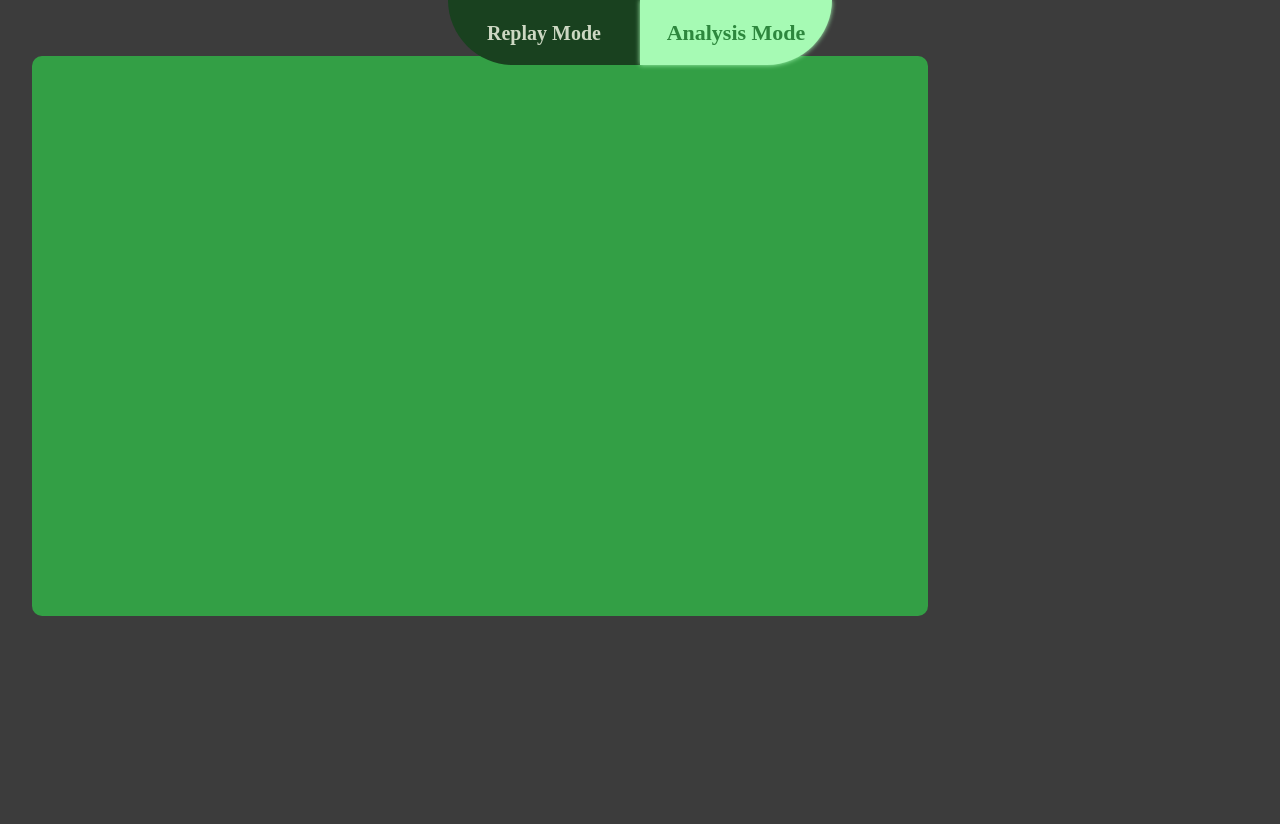
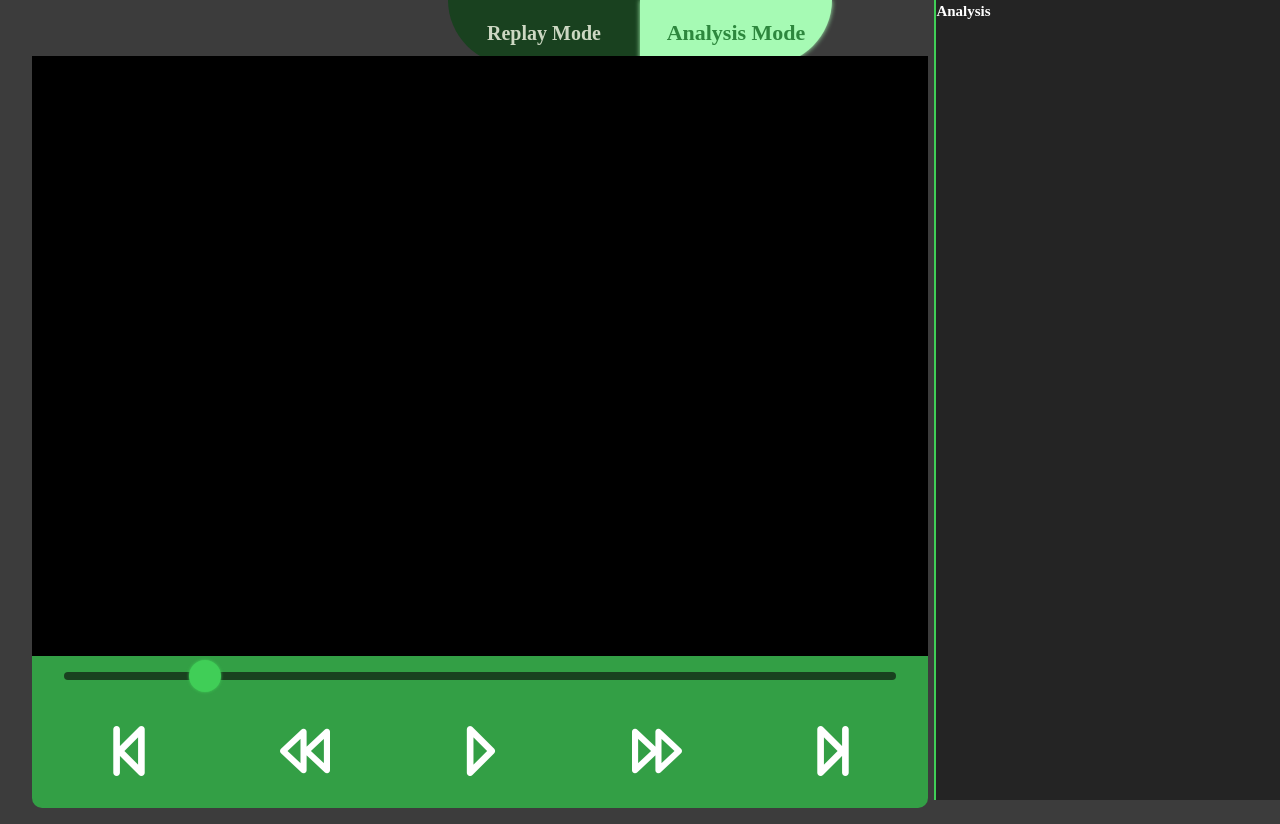
Before and after one commit to tas014/review-platform, a Vue app: page / in a window 1280 px wide. Both pictures are taken after a click on the element "Analysis Mode". Before the commit the page ends 800 px from the top, so only its background shows below. Built offline with nearby package versions, Linux system fonts and the light colour scheme.

Commit message:
Refactored classes into custom hooks + basic modes

```diff
--- a/src/App.vue
+++ b/src/App.vue
@@ -1,10 +1,14 @@
 <script setup lang="ts">
 import Modes from "./components/Modes.vue";
-import { ref, provide, Ref } from "vue";
+import { ref, provide, Ref, useTemplateRef, reactive } from "vue";
 import VideoComponent from "./components/VideoComponent.vue";
+import AnalysisMenu from "./components/AnalysisMenu.vue";
+import { useVideo } from "./components/store/hooks/useVideo";
 /* import { invoke } from "@tauri-apps/api/core"; */
 
 const mode: Ref<"replay" | "analysis"> = ref("replay"); // for switching between analysis and replay modes
+const videoElement = useTemplateRef("video-playback");
+const playbackControls = useVideo(videoElement);
 const toggleMode = () => {
   if (mode.value === "analysis") {
     mode.value = "replay";
@@ -16,6 +20,10 @@ provide("mode", {
   mode,
   toggleMode,
 });
+provide("video", {
+  videoElement,
+  playbackControls,
+});
 
 /* async function greet() {
   // Learn more about Tauri commands at https://tauri.app/develop/calling-rust/
@@ -26,14 +34,34 @@ provide("mode", {
 <template>
   <main class="container">
     <Modes />
-    <div class="wrapper">
-      <VideoComponent />
+    <div
+      :class="`playback-wrapper ${mode === 'analysis' ? 'analysis' : 'replay'}`"
+    >
+      <VideoComponent>
+        <template v-slot:video>
+          <video class="video" ref="video-playback"></video>
+        </template>
+      </VideoComponent>
+      <AnalysisMenu v-if="mode === 'analysis'" />
     </div>
   </main>
 </template>
 
 <style scoped>
-.wrapper {
+.playback-wrapper {
   padding: 1rem 2.5vw;
+  grid-template-columns: 1fr;
+  display: grid;
+}
+.replay {
+  width: 100%;
+}
+.analysis {
+  width: 70vw;
+}
+.video {
+  background-color: black;
+  width: 100%;
+  height: 75vh;
 }
 </style>
--- /dev/null
+++ b/src/assets/interfaces/VideoState.ts
@@ -0,0 +1,18 @@
+import { type ShallowRef, type Reactive, type Ref } from "vue";
+
+type PlaybackSpeed = 1 | 2 | 3 | 4 | 5 | 10 | "loop";
+type VideoHook = {
+  src: Ref<HTMLVideoElement | null>;
+  currentFrame: Ref<number | null>;
+  isPlaying: Ref<boolean | null>;
+  playbackDirection: Ref<boolean | null>;
+  fastForward: (speed?: PlaybackSpeed) => void;
+  rewind: (speed?: PlaybackSpeed) => void;
+  play: () => void;
+  pause: () => void;
+};
+
+export default interface ModeState {
+  videoElement: Readonly<ShallowRef<HTMLVideoElement | null>>;
+  playbackControls: VideoHook;
+}
--- /dev/null
+++ b/src/components/AnalysisMenu.vue
@@ -0,0 +1,16 @@
+<template>
+  <section>
+    <h1>Analysis</h1>
+  </section>
+</template>
+<style scoped>
+section {
+  position: absolute;
+  top: 0%;
+  right: 0%;
+  width: 27vw;
+  height: 100vh;
+  background-color: rgba(0, 0, 0, 0.4);
+  border-left: solid 2px var(--light-green);
+}
+</style>
--- a/src/components/Modes.vue
+++ b/src/components/Modes.vue
@@ -2,10 +2,10 @@
 import { computed, inject } from "vue";
 import ModeState from "../assets/interfaces/ModeState";
 
-const { mode, toggleMode } = inject<ModeState>("mode") as ModeState;
+const { mode, toggleMode } = inject("mode") as ModeState;
 
-const swapSelected = (b: "replay" | "analysis") => {
-  if (mode.value !== b) {
+const swapSelected = (m: "replay" | "analysis") => {
+  if (mode.value !== m) {
     toggleMode();
   }
 };
--- /dev/null
+++ b/src/components/PlaybackControls.vue
@@ -0,0 +1,124 @@
+<script setup lang="ts">
+import { inject } from "vue";
+import VideoState from "../assets/interfaces/VideoState";
+
+const { playbackControls } = inject("video") as VideoState;
+const {
+  isPlaying,
+  src,
+  currentFrame,
+  playbackDirection,
+  play,
+  rewind,
+  fastForward,
+  pause,
+} = playbackControls;
+
+const handleFastForward = () => {
+  if (isPlaying.value === true) return fastForward("loop");
+  if (isPlaying.value !== null) {
+    fastForward();
+  } else if (src !== null) {
+    fastForward();
+  }
+};
+
+const handleRewind = () => {
+  if (isPlaying.value === false) return rewind("loop");
+  if (isPlaying.value !== null) {
+    rewind();
+  } else if (src !== null) {
+    rewind();
+  }
+};
+
+const handlePlayPause = () => {
+  if (src === null) return;
+  if (isPlaying.value === null) {
+    play();
+  } else {
+    pause();
+  }
+};
+</script>
+<template>
+  <div class="wrapper">
+    <div class="playback-progress">
+      <div class="progress-circle"></div>
+    </div>
+    <div class="playback-controls">
+      <div class="controls-container">
+        <i
+          :class="`pi pi-step-backward-alt`"
+          @click="
+            () => {
+              currentFrame = 0;
+            }
+          "
+        ></i>
+        <i
+          :class="`pi pi-backward ${
+            playbackDirection === false ? 'selected' : ''
+          }`"
+          @click="handleRewind"
+        ></i>
+        <i
+          :class="`pi ${isPlaying ? 'pi-pause' : 'pi-play'}`"
+          @click="handlePlayPause"
+        ></i>
+        <i
+          :class="`pi pi-forward ${
+            playbackDirection === true ? 'selected' : ''
+          }`"
+          @click="handleFastForward"
+        ></i>
+        <i :class="`pi pi-step-forward-alt`"></i>
+      </div>
+    </div>
+  </div>
+</template>
+<style scoped>
+.wrapper {
+  display: flex;
+  flex-direction: column;
+  gap: 3rem;
+  padding: 0rem 2rem 2rem 2rem;
+}
+.playback-progress {
+  height: 1vh;
+  background-color: var(--dark-green);
+  border-radius: 1rem;
+  position: relative;
+}
+.progress-circle {
+  position: absolute;
+  left: 15%;
+  top: 50%;
+  transform: translateY(-50%);
+  width: 2rem;
+  height: 2rem;
+  border-radius: 50%;
+  background-color: var(--light-green);
+  box-shadow: 0px 0px 3px var(--light-green);
+  cursor: pointer;
+  transition: background-color 0.3s;
+}
+.progress-circle:hover {
+  background-color: var(--title-color);
+}
+.playback-controls {
+  display: grid;
+  place-content: center;
+}
+.controls-container {
+  display: flex;
+  justify-content: center;
+  align-items: center;
+  gap: 8rem;
+}
+.controls-container i {
+  font-size: 3rem;
+  font-weight: bold;
+  cursor: pointer;
+}
+</style>
--- a/src/components/VideoComponent.vue
+++ b/src/components/VideoComponent.vue
@@ -1,18 +1,32 @@
 <script setup lang="ts">
-import { inject } from "vue";
+import { inject, ref } from "vue";
 import ModeState from "../assets/interfaces/ModeState";
+import VideoState from "../assets/interfaces/VideoState";
+import PlaybackControls from "./PlaybackControls.vue";
 
-const { mode } = inject<ModeState>("mode") as ModeState;
+const { mode } = inject("mode") as ModeState;
+const { playbackControls } = inject("video") as VideoState;
+
+const videoData = ref(null);
 </script>
 <template>
-  <div :class="`wrapper ${mode}`">
+  <div :class="`video-wrapper ${mode}`">
+    <div class="video-container">
+      <slot name="video"></slot>
+    </div>
+    <div class="controls">
+      <PlaybackControls />
+    </div>
     <!-- Handle video here -->
   </div>
 </template>
 <style scoped>
-.wrapper {
+.video-wrapper {
+  display: flex;
+  flex-direction: column;
+  gap: 1rem;
   background-color: var(--green);
-  height: 70vh;
+  min-height: 70vh;
   border-radius: 10px;
   transition: width 0.3s;
 }
--- /dev/null
+++ b/src/components/store/hooks/useVideo.ts
@@ -0,0 +1,96 @@
+import { ref, computed, readonly, watch, type Ref } from "vue";
+
+type Nullable<T> = T | null;
+type PlaybackSpeed = 1 | 2 | 3 | 4 | 5 | 10;
+type VideoRef = Ref<HTMLVideoElement | null>;
+
+export function useVideo(initialSrc: VideoRef = ref(null)) {
+  // --- Private State (internal to the composable) ---
+  const _src = initialSrc;
+  const _currentFrame = ref<Nullable<number>>(null);
+  const _playbackDirection = ref<Nullable<boolean>>(null); // null: paused, true: forwards, false: rewinding
+  const _playbackSpeed = ref<PlaybackSpeed>(1);
+  const _totalFrames = ref(100); // TODO: get actual max frames
+  const _playbackSpeedValues: PlaybackSpeed[] = [1, 2, 3, 4, 5, 10];
+
+  // --- Public Getters (Computed Properties) ---
+  const currentFrame = readonly(_currentFrame);
+  const isPlaying = computed(() => _playbackDirection.value !== null);
+
+  // --- Public Methods ---
+  const fastForward = (speed: PlaybackSpeed | "loop" = 1) => {
+    if (speed === "loop") {
+      const speedIndex = _playbackSpeedValues.indexOf(_playbackSpeed.value);
+      const loopedIndex = (speedIndex + 1) % _playbackSpeedValues.length;
+      _setPlayback(_playbackSpeedValues[loopedIndex]);
+      return;
+    }
+    if (speed > 0 && speed <= 10) {
+      _setPlayback(speed);
+    } else {
+      throw Error("Playback speed must be greater than 0 and a maximum of 10.");
+    }
+  };
+
+  const rewind = (speed: PlaybackSpeed | "loop" = 1) => {
+    if (speed === "loop") {
+      const speedIndex = _playbackSpeedValues.indexOf(_playbackSpeed.value);
+      const loopedIndex = (speedIndex + 1) % _playbackSpeedValues.length;
+      _setPlayback(_playbackSpeedValues[loopedIndex], false);
+      return;
+    }
+    if (speed > 0 && speed > 10) {
+      _setPlayback(speed, false);
+    } else {
+      throw Error("Rewind speed must be greater than 0 and a maximum of 10.");
+    }
+  };
+
+  const play = () => {
+    if (_playbackDirection.value) return;
+    _playbackDirection.value = true;
+  };
+
+  const pause = () => {
+    if (!_playbackDirection.value) return;
+    _playbackDirection.value = null;
+  };
+
+  // Watch for changes in `_playbackDirection` and update the video element
+  watch(_playbackDirection, (newState) => {
+    if (_src.value === null) return;
+    switch (newState) {
+      case true:
+      case false:
+        play();
+        break;
+      case null:
+        pause();
+        break;
+      default:
+        break;
+    }
+  });
+
+  // --- Private Utility Methods ---
+
+  const _setPlayback = (speed: PlaybackSpeed = 1, direction = true) => {
+    if (_playbackDirection.value !== direction) {
+      speed = 1;
+    }
+    _playbackDirection.value = direction;
+    _playbackSpeed.value = speed;
+  };
+
+  // --- Return the Public API ---
+  return {
+    src: readonly(_src),
+    currentFrame,
+    isPlaying,
+    playbackDirection: _playbackDirection,
+    fastForward,
+    rewind,
+    play,
+    pause,
+  };
+}
--- a/src/main.ts
+++ b/src/main.ts
@@ -1,4 +1,5 @@
 import { createApp } from "vue";
 import App from "./App.vue";
+import "primeicons/primeicons.css";
 
 createApp(App).mount("#app");
--- a/tsconfig.json
+++ b/tsconfig.json
@@ -1,9 +1,9 @@
 {
   "compilerOptions": {
-    "target": "ES2020",
+    "target": "ES2021",
     "useDefineForClassFields": true,
     "module": "ESNext",
-    "lib": ["ES2020", "DOM", "DOM.Iterable"],
+    "lib": ["ES2021", "DOM", "DOM.Iterable"],
     "skipLibCheck": true,
 
     /* Bundler mode */
```
Also changed, not shown: package.json (+5 -4 lines), src/components/store/classes/Video.ts (+29 -21 lines), 1 other file (tests, documents, lock files or other folders).
